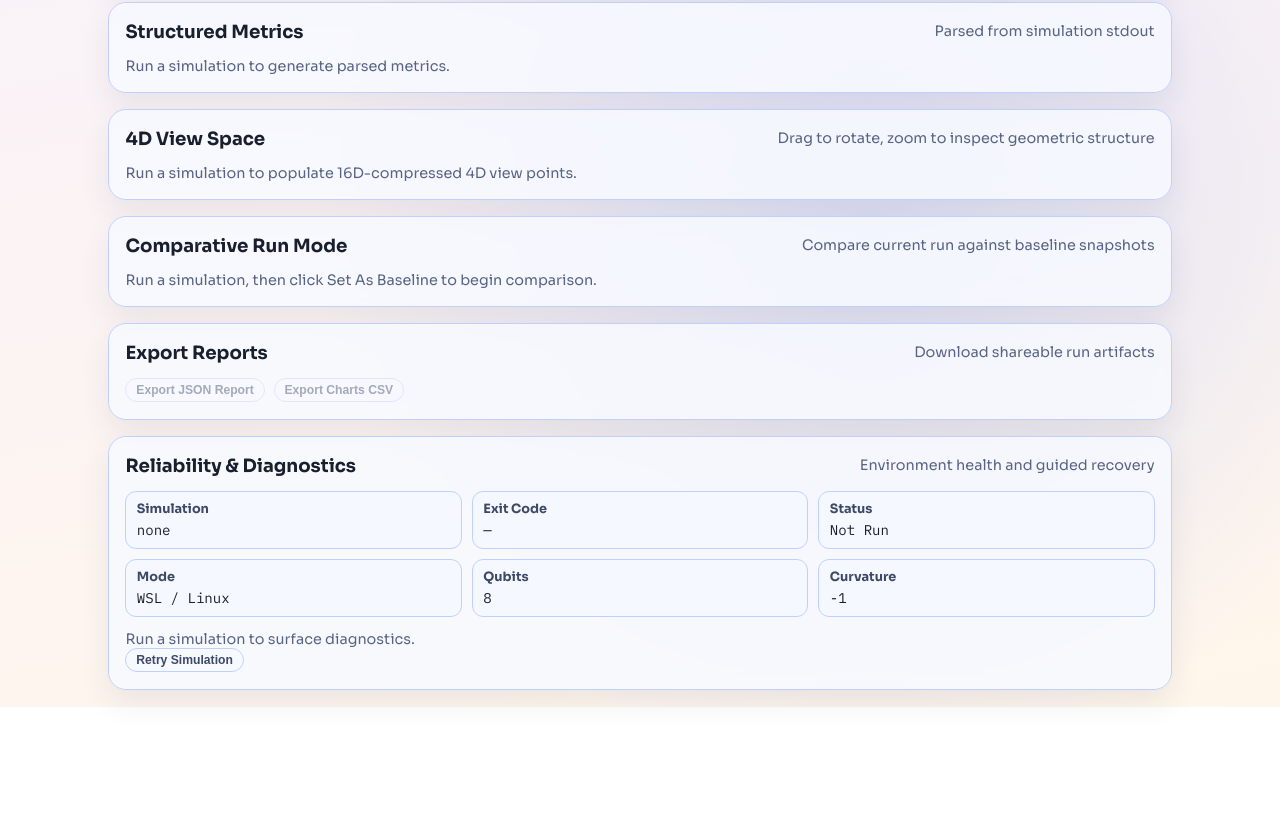
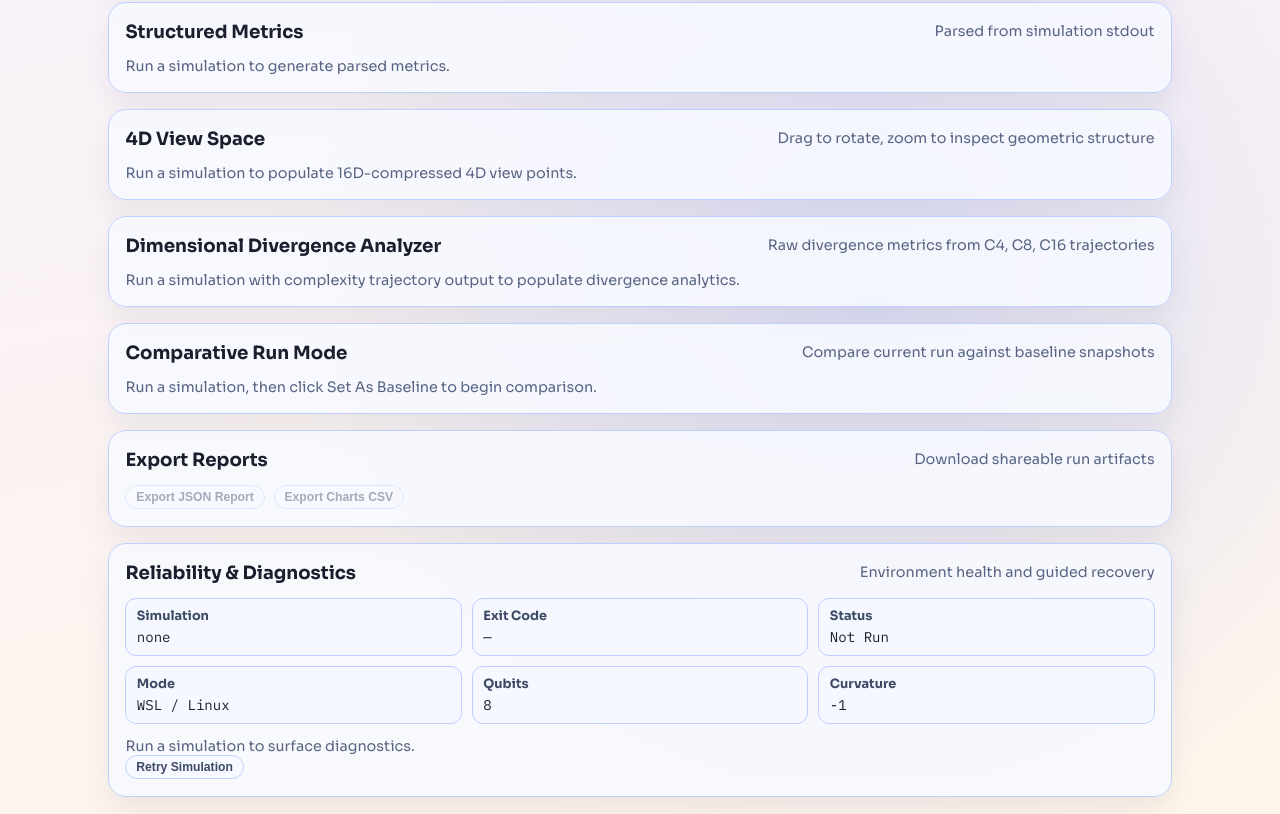
Before and after one commit to 1archit3ct1/QIG, a React (Vite) app in the folder gui/: page / in a window 1280 px wide. Shown: the part 1738-2552 px from the top of the page. Before the commit the page ends 2445 px from the top, so only its background shows below. Built offline with nearby package versions, Linux system fonts and the light colour scheme.

Commit message:
Add Dimensional Divergence Analyzer panel with raw ratio metrics

```diff
--- a/gui/src/App.css
+++ b/gui/src/App.css
@@ -865,6 +865,116 @@
   font-weight: 600;
 }
 
+.divergence-panel {
+  animation: fade-up 820ms ease-out;
+}
+
+.divergence-controls {
+  display: flex;
+  align-items: center;
+  gap: 0.6rem;
+  margin-bottom: 0.7rem;
+}
+
+.divergence-controls label {
+  font-size: 0.84rem;
+  color: var(--ink-soft);
+  font-weight: 700;
+}
+
+.divergence-controls input[type='range'] {
+  width: 260px;
+  accent-color: var(--accent);
+}
+
+.divergence-controls span {
+  font-family: var(--mono);
+  color: var(--muted);
+  font-size: 0.82rem;
+}
+
+.divergence-main-grid {
+  display: grid;
+  grid-template-columns: repeat(4, minmax(0, 1fr));
+  gap: 0.65rem;
+  margin-bottom: 0.7rem;
+}
+
+.mean-ratio-card,
+.ratio-card,
+.d-card {
+  border: 1px solid var(--line);
+  border-radius: 11px;
+  padding: 0.58rem;
+  background: color-mix(in srgb, var(--panel-strong) 90%, white 10%);
+}
+
+.mean-ratio-card h3,
+.ratio-card h3,
+.d-card h3 {
+  margin: 0 0 0.26rem;
+  font-size: 0.8rem;
+  color: var(--ink-soft);
+}
+
+.mean-ratio-card p {
+  font-size: 1.44rem;
+  font-weight: 800;
+  color: var(--accent);
+  font-family: var(--mono);
+}
+
+.ratio-card p,
+.d-card p {
+  font-size: 1rem;
+  font-weight: 700;
+  font-family: var(--mono);
+  color: var(--ink);
+}
+
+.divergence-values-grid {
+  display: grid;
+  grid-template-columns: repeat(3, minmax(0, 1fr));
+  gap: 0.6rem;
+  margin-bottom: 0.75rem;
+}
+
+.divergence-values-grid article {
+  border: 1px solid var(--line);
+  border-radius: 10px;
+  padding: 0.5rem;
+  background: color-mix(in srgb, var(--panel-strong) 92%, white 8%);
+}
+
+.divergence-values-grid h3 {
+  margin: 0 0 0.2rem;
+  font-size: 0.8rem;
+  color: var(--ink-soft);
+}
+
+.divergence-values-grid p {
+  margin: 0;
+  color: var(--ink);
+  font-family: var(--mono);
+  font-size: 0.95rem;
+  font-weight: 700;
+}
+
+.sparkline-card {
+  border: 1px solid var(--line);
+  border-radius: 12px;
+  padding: 0.62rem;
+  background: color-mix(in srgb, var(--panel-strong) 92%, white 8%);
+}
+
+.ratio-sparkline {
+  width: 100%;
+  height: 96px;
+  border: 1px solid color-mix(in srgb, var(--line) 84%, transparent);
+  border-radius: 10px;
+  background: color-mix(in srgb, var(--panel) 94%, white 6%);
+}
+
 .compare-head {
   display: grid;
   grid-template-columns: repeat(2, minmax(0, 1fr));
@@ -1140,6 +1250,18 @@
     grid-template-columns: 1fr;
   }
 
+  .divergence-main-grid {
+    grid-template-columns: repeat(2, minmax(0, 1fr));
+  }
+
+  .divergence-values-grid {
+    grid-template-columns: 1fr;
+  }
+
+  .divergence-controls {
+    flex-wrap: wrap;
+  }
+
   .layout {
     padding: 0.8rem;
   }
--- a/gui/src/App.tsx
+++ b/gui/src/App.tsx
@@ -20,6 +20,16 @@ type TimelineStep = {
   id: number
   label: string
   state: TimelineState
+}
+
+type DivergenceSample = {
+  t: number
+  c4: number
+  c8: number
+  c16: number
+  d1: number
+  d2: number
+  ratio: number
 }
 
 type SimulationParameters = {
@@ -254,6 +264,55 @@ function deriveTimelineFromResult(
   }))
 }
 
+function buildComplexityVector16(y: number, index: number, total: number): number[] {
+  const normalizedX = total > 1 ? index / (total - 1) : 0
+  const normalizedY = Number.isFinite(y) ? y : 0
+  const x = normalizedX * 2 - 1
+  const yScaled = Math.tanh(normalizedY / 6)
+  const zWave = Math.sin(normalizedX * Math.PI * 2 + 0.8) * 0.65
+  const wSeries = 1
+  const u = Math.sin((index + 1) * 0.37 + 0.5)
+  const vComp = Math.cos((index + 1) * 0.23 - 0.6)
+  const s = Math.tanh(normalizedY / 8)
+  const tt = Math.sin((normalizedX * 2 - 1) * Math.PI * 1.5)
+  const a = Math.cos((index + 1) * 0.17 + normalizedY * 0.11)
+  const b = Math.sin((index + 1) * 0.14 - 0.9)
+  const c = Math.cos(normalizedX * Math.PI * 4 + normalizedY * 0.06)
+  const d = Math.sin(normalizedY * 0.04 + index * 0.08)
+  const e = Math.tanh((normalizedY - 2) / 9)
+  const f = Math.sin(normalizedX * Math.PI * 3.2)
+  const g = Math.cos(normalizedX * Math.PI * 2.4 + 0.7)
+  const h = Math.sin((index + 1) * 0.09 + normalizedY * 0.02)
+
+  return [
+    x,
+    yScaled,
+    zWave,
+    wSeries,
+    u,
+    vComp,
+    s,
+    tt,
+    a,
+    b,
+    c,
+    d,
+    e,
+    f,
+    g,
+    h,
+  ]
+}
+
+function normPrefix(values: number[], n: number): number {
+  let sum = 0
+  for (let i = 0; i < n; i += 1) {
+    const v = values[i] ?? 0
+    sum += v * v
+  }
+  return Math.sqrt(sum)
+}
+
 function analyzeReliability(result: SimulationResult | null): {
   issues: Array<{ title: string; guidance: string[] }>
   envSummary: Array<{ label: string; value: string }>
@@ -346,6 +405,7 @@ function App() {
   })
   const [timelineSteps, setTimelineSteps] = useState<TimelineStep[]>(() => buildTimelineSteps('all'))
   const [presentationMode, setPresentationMode] = useState(false)
+  const [divergenceStep, setDivergenceStep] = useState(0)
 
   const timelineTicker = useRef<ReturnType<typeof setInterval> | null>(null)
 
@@ -537,6 +597,98 @@ function App() {
 
     return [...fromCharts, ...fromCards].slice(0, 84)
   }, [parsed])
+
+  const divergenceSeries = useMemo<DivergenceSample[]>(() => {
+    if (!parsed) {
+      return []
+    }
+
+    const complexityChart = parsed.charts.find((chart) =>
+      chart.key.toLowerCase().includes('complexity') || chart.title.toLowerCase().includes('complexity'),
+    )
+
+    if (!complexityChart || complexityChart.points.length === 0) {
+      return []
+    }
+
+    return complexityChart.points.map((point, index, arr) => {
+      const vec16 = buildComplexityVector16(point.y, index, arr.length)
+      const c4 = normPrefix(vec16, 4)
+      const c8 = normPrefix(vec16, 8)
+      const c16 = normPrefix(vec16, 16)
+      const d1 = c8 - c4
+      const d2 = c16 - c8
+      const ratio = d1 / d2
+
+      return {
+        t: point.x,
+        c4,
+        c8,
+        c16,
+        d1,
+        d2,
+        ratio,
+      }
+    })
+  }, [parsed])
+
+  const meanRatio = useMemo(() => {
+    if (divergenceSeries.length === 0) {
+      return NaN
+    }
+    const total = divergenceSeries.reduce((sum, sample) => sum + sample.ratio, 0)
+    return total / divergenceSeries.length
+  }, [divergenceSeries])
+
+  const currentDivergence = useMemo(() => {
+    if (divergenceSeries.length === 0) {
+      return null
+    }
+    const idx = Math.min(Math.max(divergenceStep, 0), divergenceSeries.length - 1)
+    return divergenceSeries[idx]
+  }, [divergenceSeries, divergenceStep])
+
+  const ratioSparklinePath = useMemo(() => {
+    if (divergenceSeries.length < 2) {
+      return ''
+    }
+
+    const width = 540
+    const height = 88
+    const pad = 8
+
+    const ratios = divergenceSeries.map((sample) => sample.ratio)
+    const finiteRatios = ratios.filter((v) => Number.isFinite(v))
+    if (finiteRatios.length === 0) {
+      return ''
+    }
+
+    const min = Math.min(...finiteRatios)
+    const max = Math.max(...finiteRatios)
+    const span = Math.max(max - min, 1e-9)
+
+    let path = ''
+    for (let i = 0; i < ratios.length; i += 1) {
+      const value = ratios[i]
+      if (!Number.isFinite(value)) {
+        continue
+      }
+
+      const x = pad + (i / (ratios.length - 1)) * (width - pad * 2)
+      const yNorm = (value - min) / span
+      const y = height - pad - yNorm * (height - pad * 2)
+      path += path === '' ? `M ${x} ${y}` : ` L ${x} ${y}`
+    }
+    return path
+  }, [divergenceSeries])
+
+  useEffect(() => {
+    if (divergenceSeries.length === 0) {
+      setDivergenceStep(0)
+      return
+    }
+    setDivergenceStep(divergenceSeries.length - 1)
+  }, [divergenceSeries])
 
   const reliabilityData = useMemo(() => analyzeReliability(result), [result])
 
@@ -942,6 +1094,97 @@ function App() {
         )}
       </section>
 
+      <section className="panel divergence-panel">
+        <div className="label-row">
+          <h2>Dimensional Divergence Analyzer</h2>
+          <span className="hint">Raw divergence metrics from C4, C8, C16 trajectories</span>
+        </div>
+
+        {divergenceSeries.length === 0 && (
+          <p className="hint">Run a simulation with complexity trajectory output to populate divergence analytics.</p>
+        )}
+
+        {divergenceSeries.length > 0 && currentDivergence && (
+          <>
+            <div className="divergence-controls">
+              <label htmlFor="divergence-step">Timestep t</label>
+              <input
+                id="divergence-step"
+                type="range"
+                min={0}
+                max={divergenceSeries.length - 1}
+                step={1}
+                value={Math.min(divergenceStep, divergenceSeries.length - 1)}
+                onChange={(e) => setDivergenceStep(Number.parseInt(e.target.value, 10) || 0)}
+              />
+              <span>
+                t = {currentDivergence.t}
+              </span>
+            </div>
+
+            <div className="divergence-main-grid">
+              <article className="mean-ratio-card">
+                <h3>Mean Ratio</h3>
+                <p>{Number.isFinite(meanRatio) ? meanRatio.toFixed(6) : String(meanRatio)}</p>
+              </article>
+
+              <article className="ratio-card">
+                <h3>Current Ratio(t)</h3>
+                <p>{Number.isFinite(currentDivergence.ratio) ? currentDivergence.ratio.toFixed(6) : String(currentDivergence.ratio)}</p>
+              </article>
+
+              <article className="d-card">
+                <h3>D1(t) = C8 - C4</h3>
+                <p>{currentDivergence.d1.toFixed(6)}</p>
+              </article>
+
+              <article className="d-card">
+                <h3>D2(t) = C16 - C8</h3>
+                <p>{currentDivergence.d2.toFixed(6)}</p>
+              </article>
+            </div>
+
+            <div className="divergence-values-grid">
+              <article>
+                <h3>C4(t)</h3>
+                <p>{currentDivergence.c4.toFixed(6)}</p>
+              </article>
+              <article>
+                <h3>C8(t)</h3>
+                <p>{currentDivergence.c8.toFixed(6)}</p>
+              </article>
+              <article>
+                <h3>C16(t)</h3>
+                <p>{currentDivergence.c16.toFixed(6)}</p>
+              </article>
+              <article>
+                <h3>C8 - C4</h3>
+                <p>{(currentDivergence.c8 - currentDivergence.c4).toFixed(6)}</p>
+              </article>
+              <article>
+                <h3>C16 - C8</h3>
+                <p>{(currentDivergence.c16 - currentDivergence.c8).toFixed(6)}</p>
+              </article>
+              <article>
+                <h3>C16 - C4</h3>
+                <p>{(currentDivergence.c16 - currentDivergence.c4).toFixed(6)}</p>
+              </article>
+            </div>
+
+            <article className="sparkline-card">
+              <div className="label-row compact">
+                <h3>Ratio(t) Sparkline</h3>
+                <span className="hint">Raw unnormalized series</span>
+              </div>
+              <svg className="ratio-sparkline" viewBox="0 0 540 88" role="img" aria-label="Ratio over time sparkline">
+                <rect x={0} y={0} width={540} height={88} rx={10} ry={10} fill="transparent" />
+                <path d={ratioSparklinePath} fill="none" stroke="var(--accent)" strokeWidth={2.1} strokeLinecap="round" strokeLinejoin="round" />
+              </svg>
+            </article>
+          </>
+        )}
+      </section>
+
       <section className="panel compare-panel">
         <div className="label-row">
           <h2>Comparative Run Mode</h2>
```
